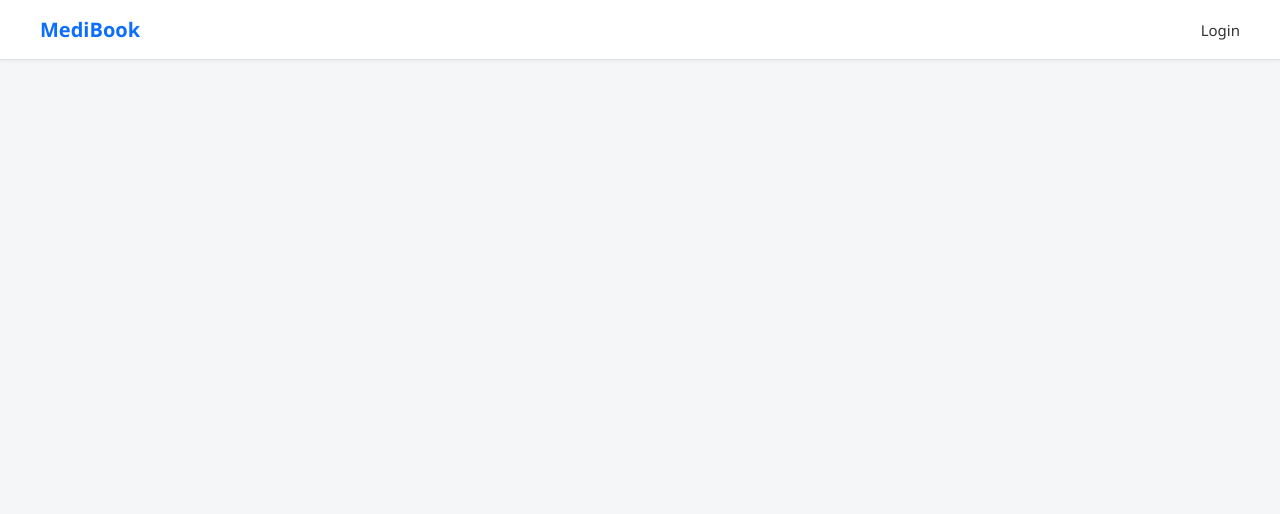
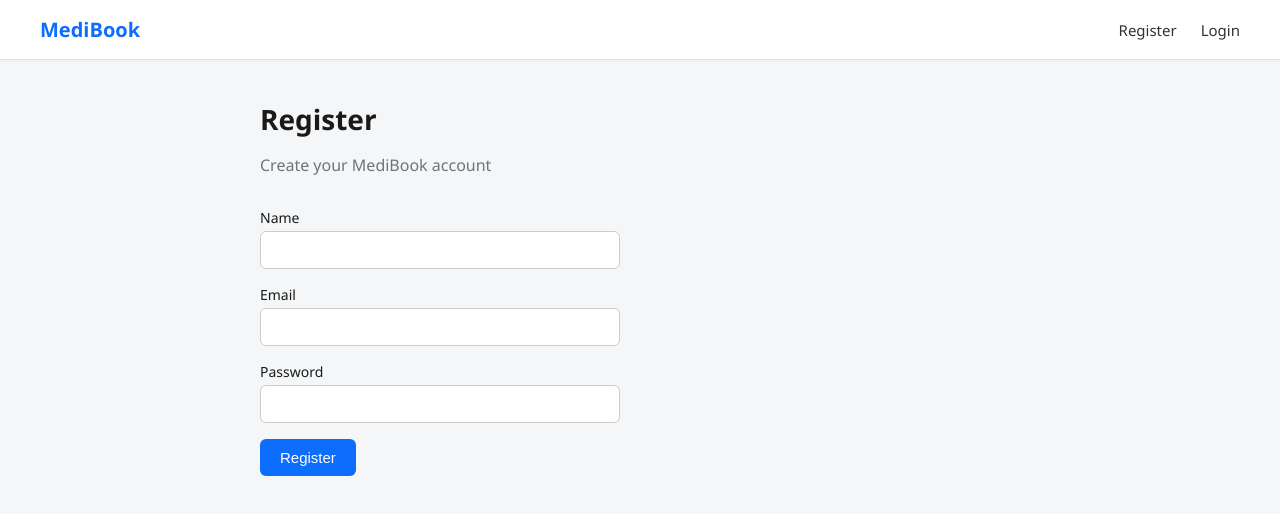
Before and after one commit to afsha752/medibook, a React app in the folder frontend/: page /register in a window 1280 px wide. Before the commit this address had no page. Shown: the top 514 px of the page. Built offline with nearby package versions, Linux system fonts and the light colour scheme; the HTML template or start-up script is replaced by a standard one.

Commit message:
Add Register page with auto-redirect to Login

```diff
--- a/frontend/src/App.jsx
+++ b/frontend/src/App.jsx
@@ -2,6 +2,7 @@ import { BrowserRouter, Routes, Route } from 'react-router-dom'
 import Navbar from './components/Navbar'
 import Home from './pages/Home'
 import Login from './pages/Login'
+import Register from './pages/Register'
 
 function App() {
   return (
@@ -10,6 +11,7 @@ function App() {
       <Routes>
         <Route path="/" element={<Home />} />
         <Route path="/login" element={<Login />} />
+        <Route path="/register" element={<Register />} />
       </Routes>
     </BrowserRouter>
   )
--- a/frontend/src/components/Navbar.jsx
+++ b/frontend/src/components/Navbar.jsx
@@ -4,6 +4,7 @@ function Navbar() {
   return (
     <nav>
       <Link to="/">MediBook</Link>
+      <Link to="/register">Register</Link>
       <Link to="/login">Login</Link>
     </nav>
   )
--- /dev/null
+++ b/frontend/src/pages/Register.jsx
@@ -0,0 +1,56 @@
+import { useState } from 'react'
+import { useNavigate } from 'react-router-dom'
+
+function Register() {
+  const [name, setName] = useState('')
+  const [email, setEmail] = useState('')
+  const [password, setPassword] = useState('')
+  const [message, setMessage] = useState('')
+  const navigate = useNavigate()
+
+  const handleRegister = (e) => {
+    e.preventDefault()
+
+    fetch('http://localhost:8080/api/users', {
+      method: 'POST',
+      headers: { 'Content-Type': 'application/json' },
+      body: JSON.stringify({ name, email, password, role: 'PATIENT' })
+    })
+      .then(response => {
+        if (!response.ok) {
+          throw new Error('Registration failed')
+        }
+        return response.json()
+      })
+      .then(() => {
+        setMessage('Registration successful! Redirecting to login...')
+        setTimeout(() => navigate('/login'), 1500)
+      })
+      .catch(error => setMessage(error.message))
+  }
+
+  return (
+    <div className="page-container">
+      <h1>Register</h1>
+      <p className="subtitle">Create your MediBook account</p>
+      <form onSubmit={handleRegister}>
+        <div>
+          <label>Name</label>
+          <input type="text" value={name} onChange={(e) => setName(e.target.value)} required />
+        </div>
+        <div>
+          <label>Email</label>
+          <input type="email" value={email} onChange={(e) => setEmail(e.target.value)} required />
+        </div>
+        <div>
+          <label>Password</label>
+          <input type="password" value={password} onChange={(e) => setPassword(e.target.value)} required />
+        </div>
+        <button type="submit">Register</button>
+      </form>
+      {message && <p className="message">{message}</p>}
+    </div>
+  )
+}
+
+export default Register
```
